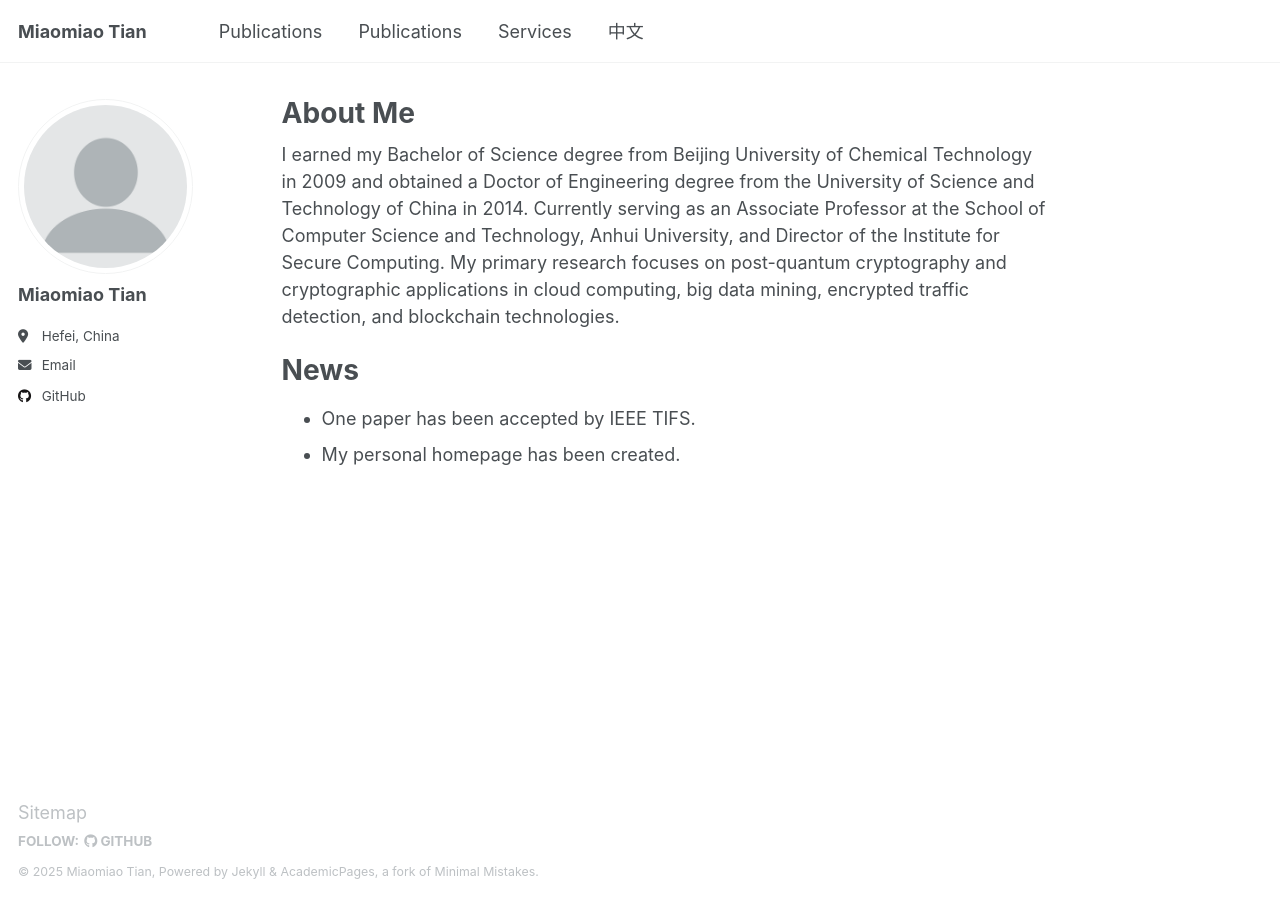
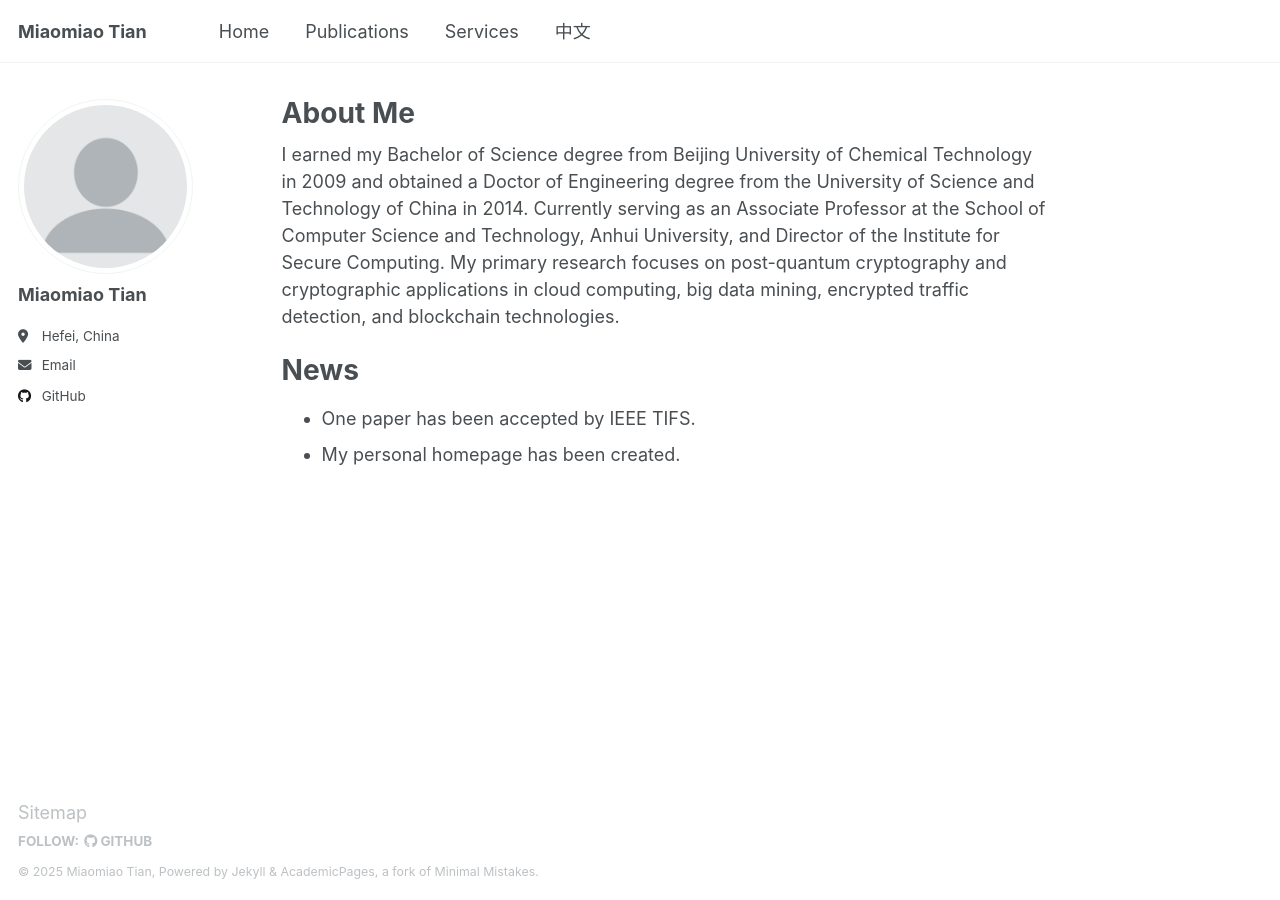
Before and after one commit to dmtian/dmtian.github.io, a Jekyll site: the page built from _pages/about.md, in a window 1280 px wide. Built offline with Jekyll 4.4.1, drawn with Linux system fonts in a browser that asks for light colours.

Commit message:
Update navigation.yml

```diff
--- a/_data/navigation.yml
+++ b/_data/navigation.yml
@@ -8,7 +8,7 @@
 #      Markdown formatted page while the second is generated using JSON.
 
 main:
-  - title: "Publications"
+  - title: "Home"
     url: /about/
 
   - title: "Publications"
```
